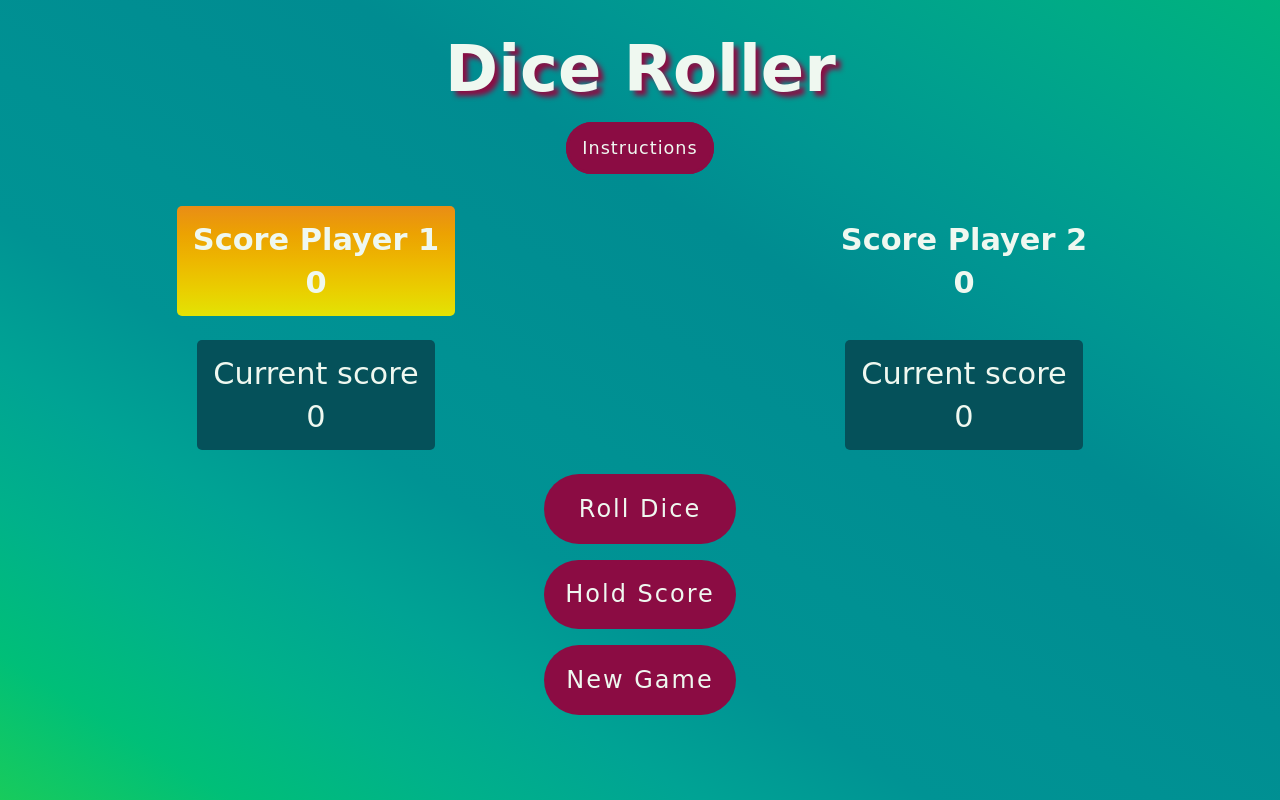
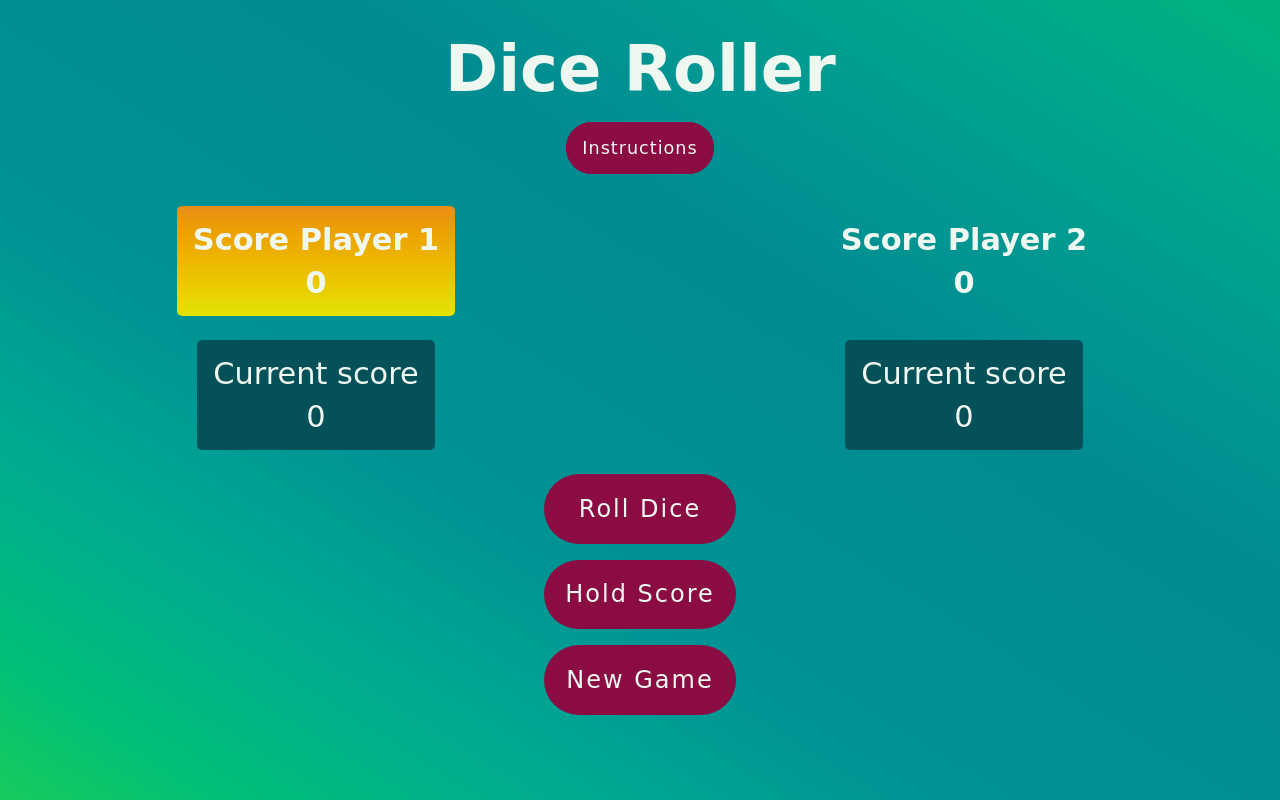
Before and after one commit to Anette23/Dice-Roller, a website: page index.html in a window 1280 px wide. Drawn offline with nearby package versions, Linux system fonts and the light colour scheme; a web font is replaced by a local one.

Commit message:
delete text shadow from h1

```diff
--- a/style.css
+++ b/style.css
@@ -44,7 +44,6 @@ header {
 h1 {
     font-size: 2rem;
     font-weight: 700;
-    text-shadow: 5px 5px 5px var(--btn-color);
 }
 
 #open-modal {
```
